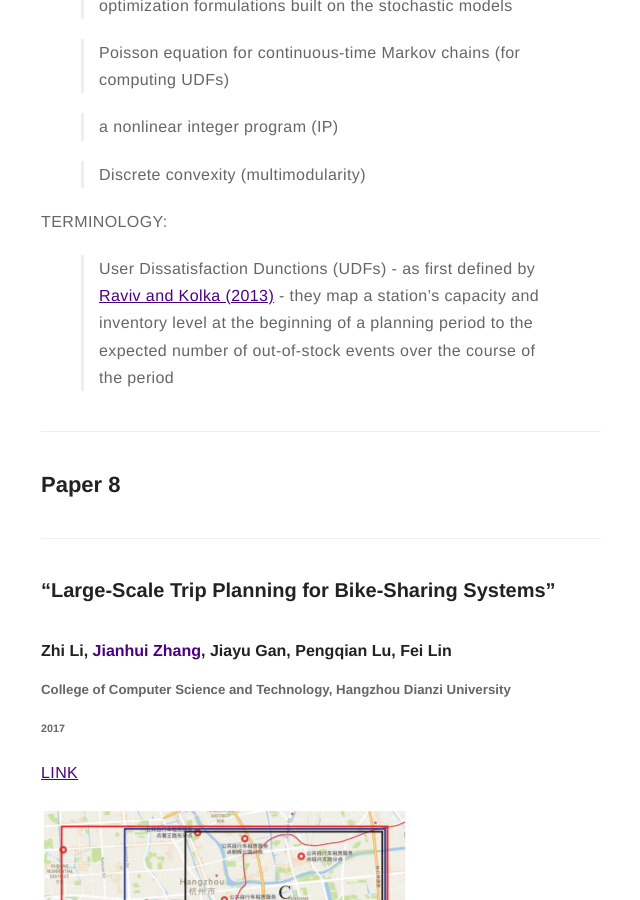
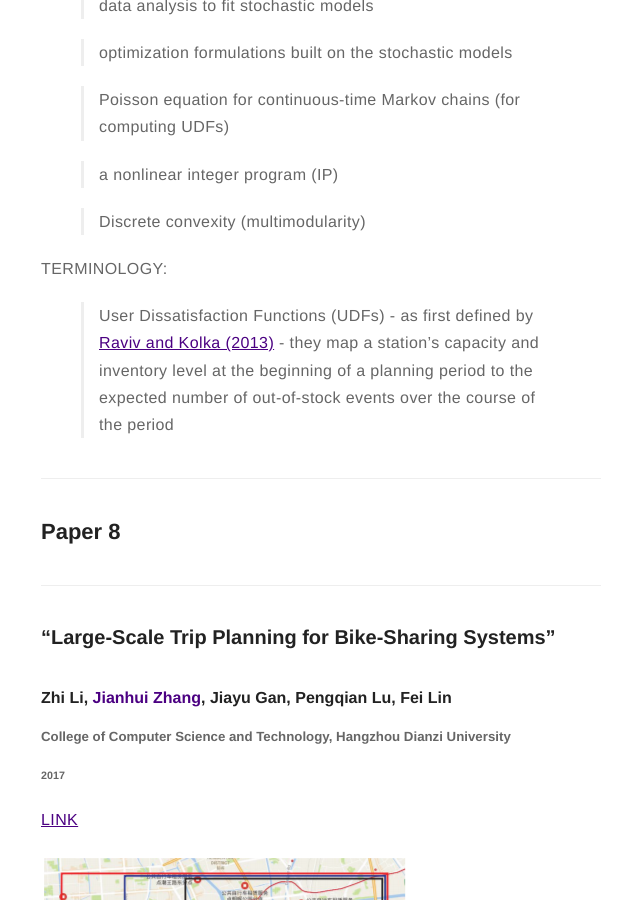
Before and after one commit to dljubenk/dljubenk.github.io, a Jekyll site: the page built from _posts/2019-02-06-literature-study.markdown, in a window 1280 px wide and 900 px high, scrolled down 15560 px. Shown: the whole window, without its empty margins (319-959 px from the left). Built offline with Jekyll 4.4.1, drawn with Linux system fonts in a browser that asks for light colours; emoji names are drawn with the system emoji font; comment, search, counter and statistics services are not loaded; some of the changed text lies outside the part shown.

Commit message:
Update 2019-02-06-literature-study.markdown

```diff
--- a/_posts/2019-02-06-literature-study.markdown
+++ b/_posts/2019-02-06-literature-study.markdown
@@ -46,7 +46,7 @@ MSE = Mean Absolute Error
 
 M/M/1 =
 
-
+UDF = User Dissatisfaction Functions
 
 
 ## Collection Process
@@ -395,7 +395,7 @@ METHODS:
 
 TERMINOLOGY:
 
->  User Dissatisfaction Dunctions (UDFs) - as first defined by [Raviv and Kolka (2013)](https://www.researchgate.net/publication/258222970_Optimal_inventory_management_of_a_bike-sharing_station) - they map a station’s
+>  User Dissatisfaction Functions (UDFs) - as first defined by [Raviv and Kolka (2013)](https://www.researchgate.net/publication/258222970_Optimal_inventory_management_of_a_bike-sharing_station) - they map a station’s
 capacity and inventory level at the beginning of a planning period to the expected number of out-of-stock events over the course of the period
 
 
```
